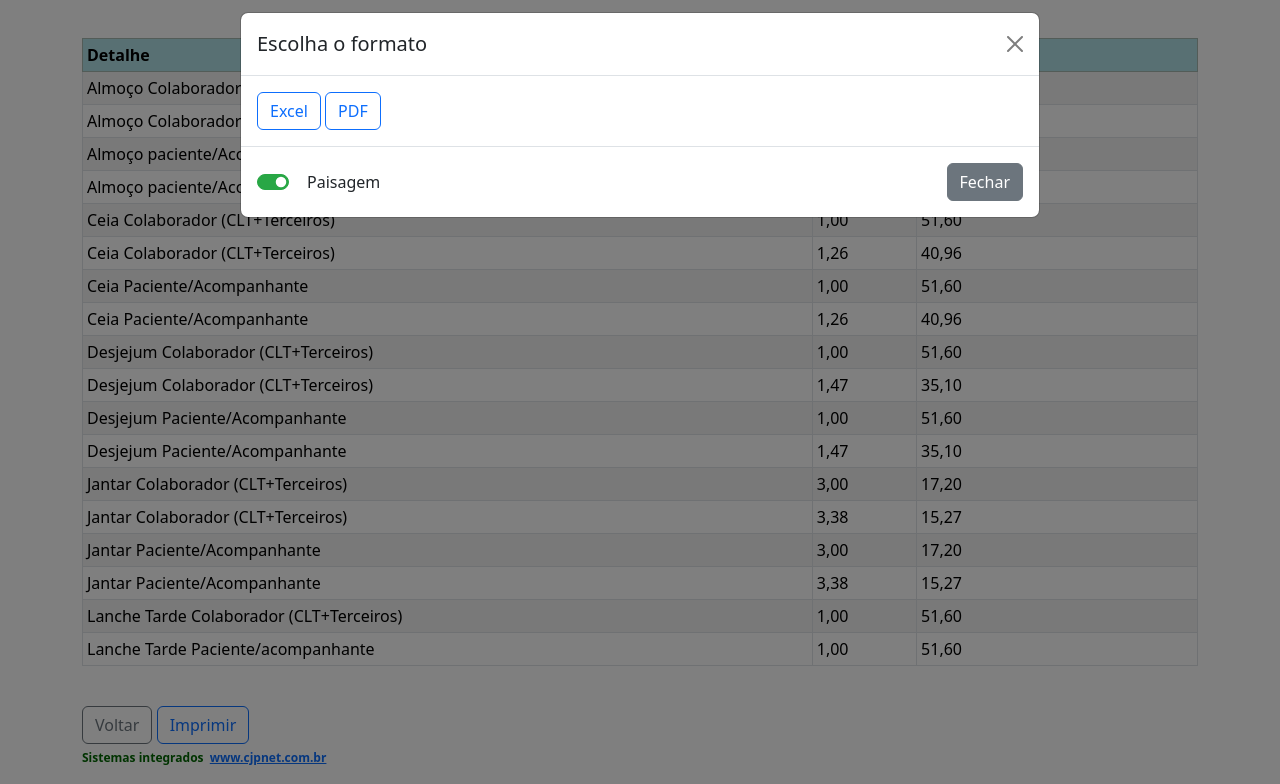
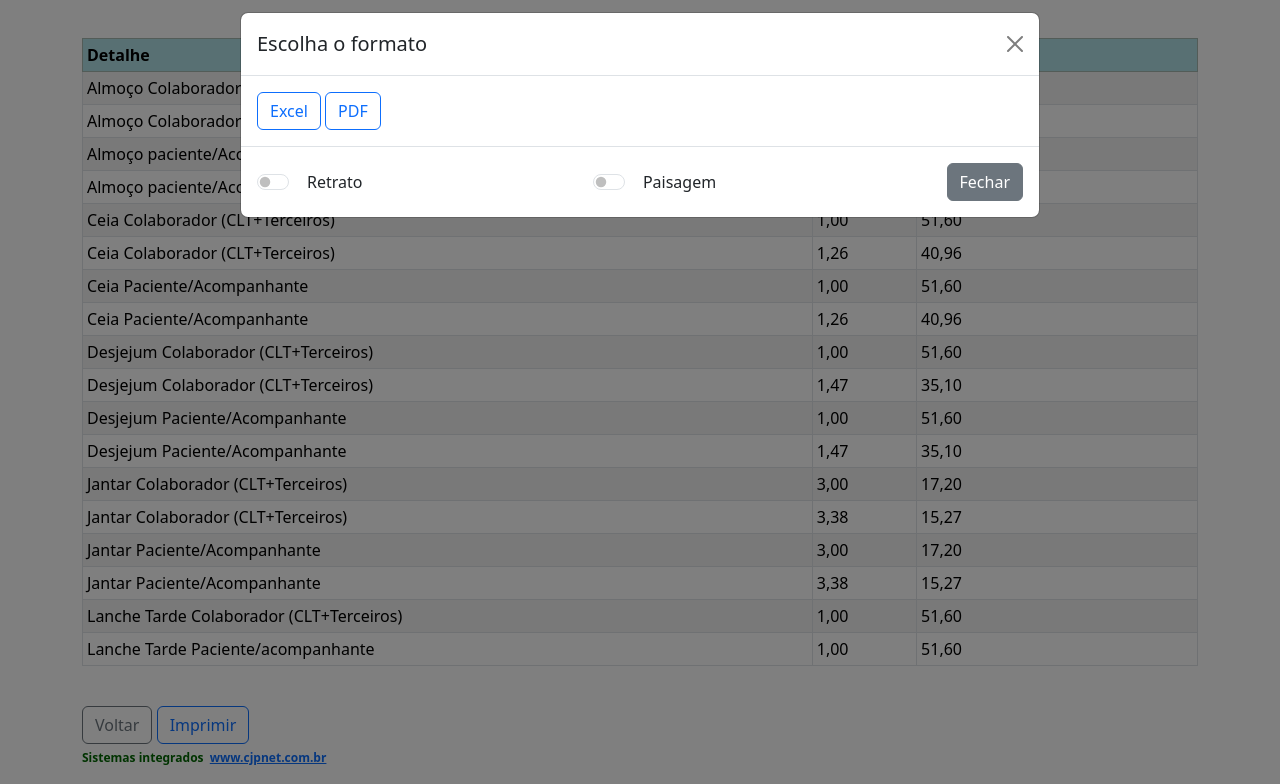
Before and after one commit to anirutsolrak/HtmlToExcel, a website: page index.html in a window 1280 px wide. Both pictures are taken after a click on the button "Imprimir". Shown: the part 1821-2605 px from the top of the page. Drawn offline with nearby package versions, Linux system fonts and the light colour scheme; a script that the page names is missing.

Commit message:
Update index.html

```diff
--- a/index.html
+++ b/index.html
@@ -410,7 +410,7 @@
         </table>
         <br>
         <!-- Modal para escolher o formato de download -->
-        <div class="modal fade" id="formatoModal" tabindex="-1" aria-labelledby="formatoModalLabel" aria-hidden="true">
+         <div class="modal fade" id="formatoModal" tabindex="-1" aria-labelledby="formatoModalLabel" aria-hidden="true">
             <div class="modal-dialog modal-lg">
                 <div class="modal-content">
                     <div class="modal-header">
@@ -423,12 +423,15 @@
                     </div>
                     <div class="modal-footer justify-content-between">
                       <div class="form-check form-switch">
-                        <input class="form-check-input" type="checkbox" id="orientacaoPDF" checked>
-                        <label class="form-check-label" for="orientacaoPDF">Paisagem</label>
+                        <input class="form-check-input" type="checkbox" id="retratoPDF">
+                        <label class="form-check-label" for="retratoPDF">Retrato</label>
+                      </div>
+                      <div class="form-check form-switch">
+                        <input class="form-check-input" type="checkbox" id="paisagemPDF">
+                        <label class="form-check-label" for="paisagemPDF">Paisagem</label>
                       </div>
                       <button id="btn-fechar" type="button" class="btn btn-secondary" data-bs-dismiss="modal">Fechar</button>
                     </div>
-
                     <style>
                       .form-check-input:checked {
                         background-color: #28a745;
```
